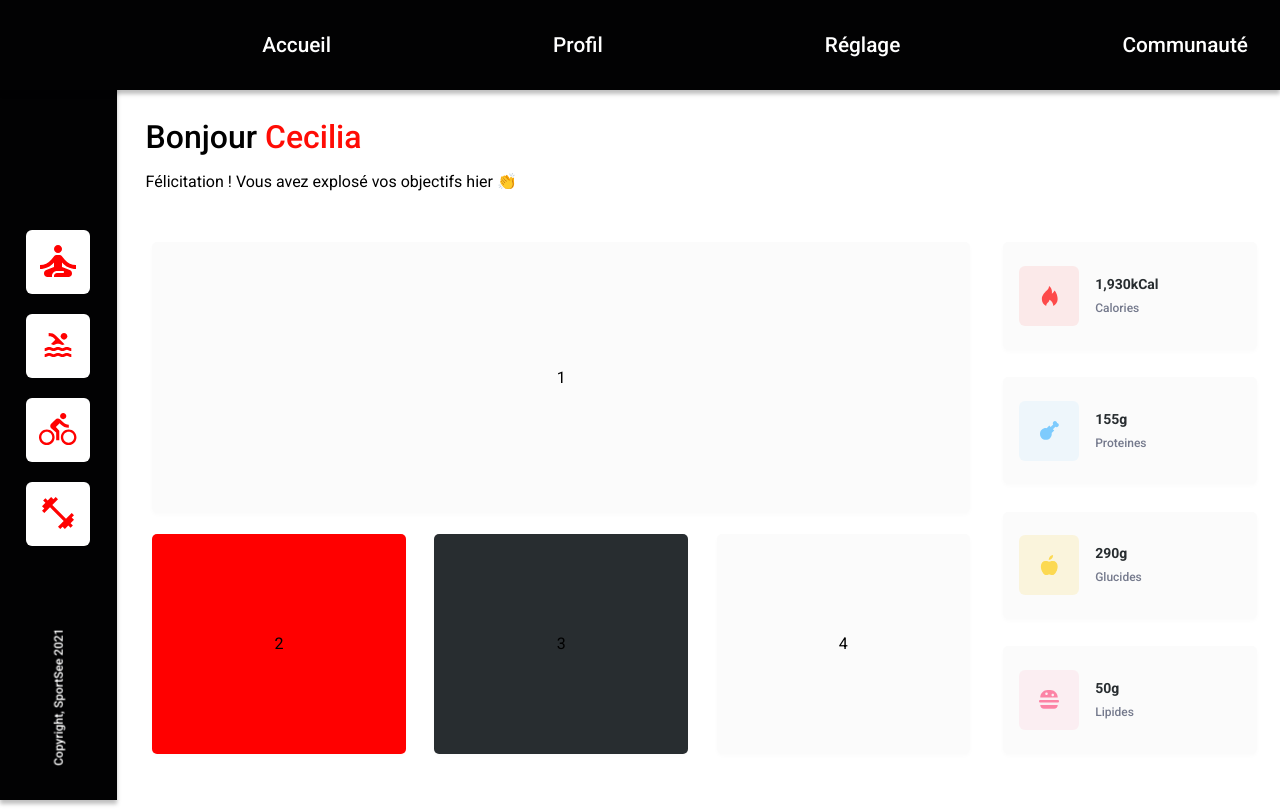
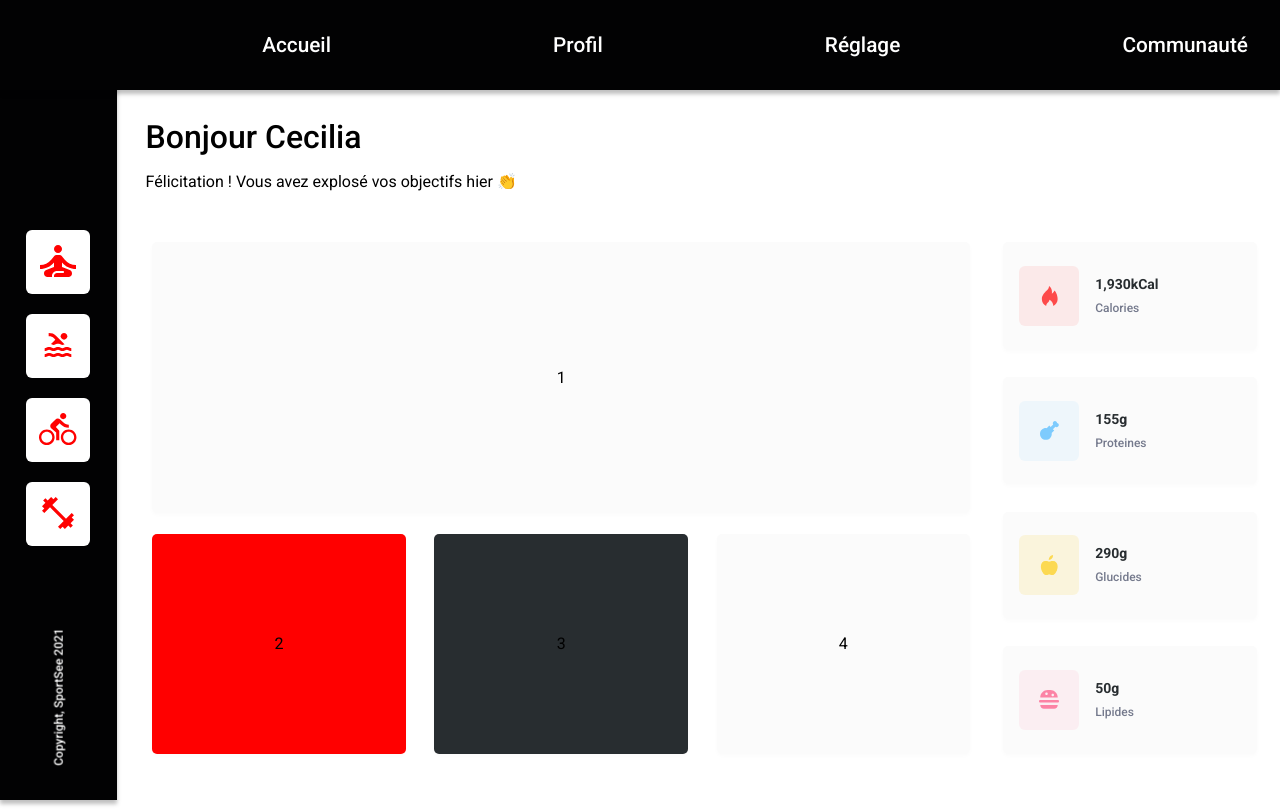
Before and after one commit to emilie-v11/EmilieVukovic_12_08112021, a React (Create React App) app: page /profile in a window 1280 px wide. Built offline with nearby package versions, Linux system fonts and the light colour scheme; some icons are missing.

Commit message:
change className for firstName in ProfilePage

```diff
--- a/src/pages/ProfilePage/ProfilePage.css
+++ b/src/pages/ProfilePage/ProfilePage.css
@@ -21,7 +21,7 @@
     margin-bottom: 1.5rem;
 }
 
-.userPage-heading span {
+.userPage-firstName {
     color: #ff0c05;
 }
 
```
